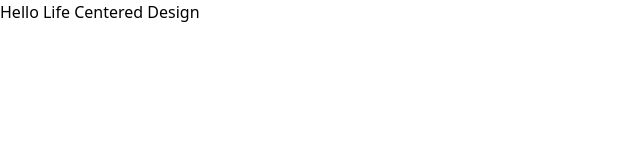
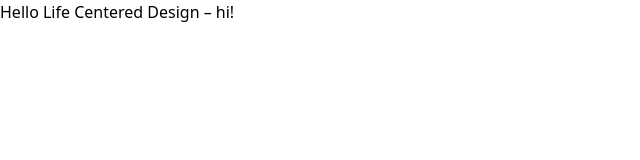
Before and after one commit to timoclsn/lifecentereddesign, a Next.js app: page / in a window 1280 px wide. Shown: the top 160 px of the page, without its empty margins (0-640 px from the left). Built offline with nearby package versions, Linux system fonts and the light colour scheme.

Commit message:
Test Vercel Deploy

```diff
--- a/pages/index.js
+++ b/pages/index.js
@@ -1,3 +1,3 @@
 export default function Home() {
-  return <h1>Hello Life Centered Design</h1>;
+  return <h1>Hello Life Centered Design – hi!</h1>;
 }
```
